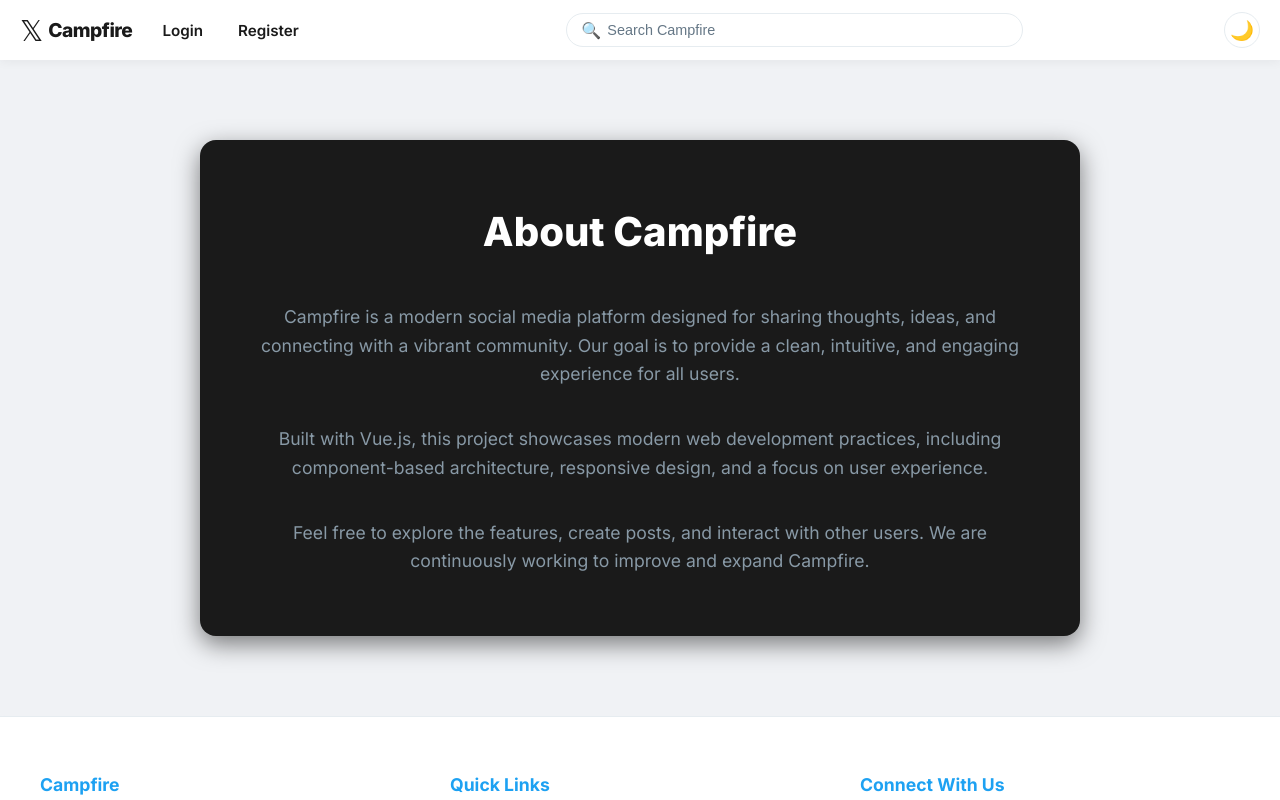
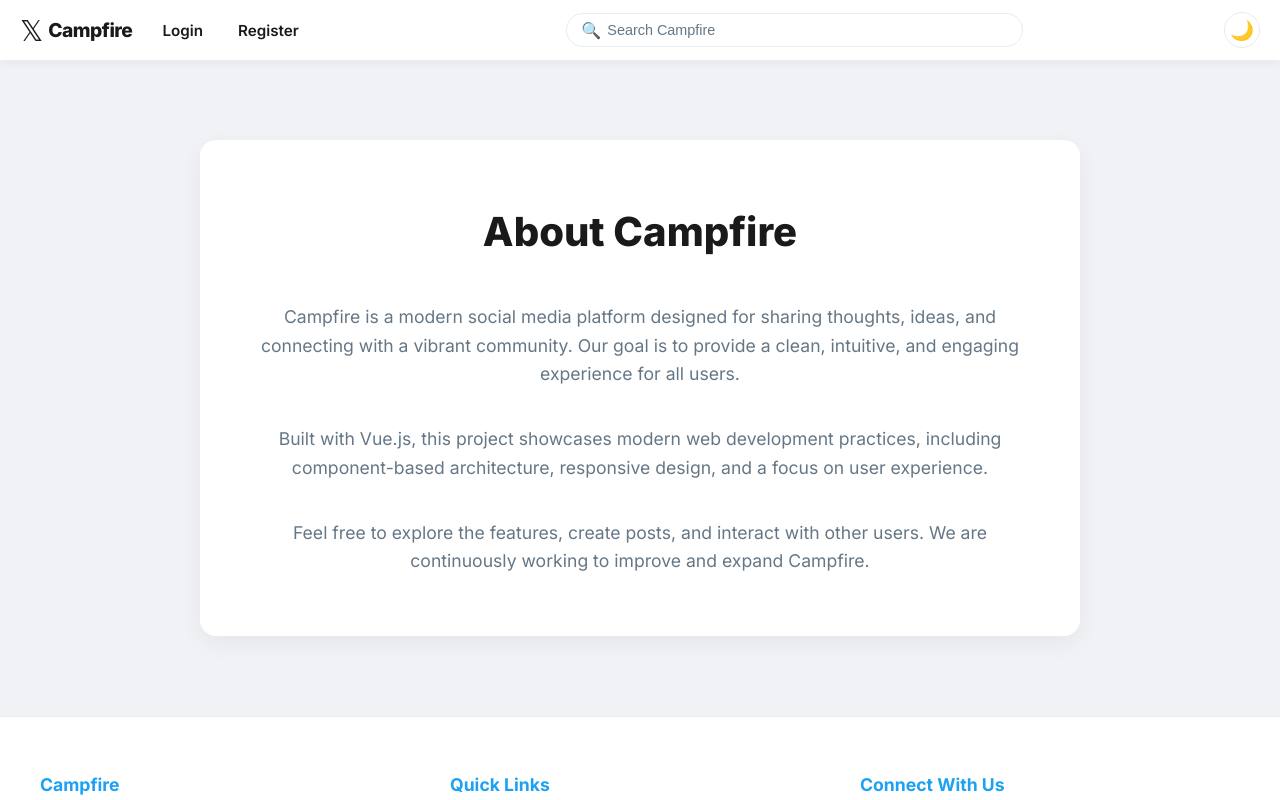
Before and after one commit to Berkayozgun/campfire-frontend, a Vue app: page /about in a window 1280 px wide. Shown: the top 800 px of the page. Built offline with nearby package versions, Linux system fonts and the light colour scheme.

Commit message:
"Fix_About_Page_Theme"

```diff
--- a/src/views/AboutView.vue
+++ b/src/views/AboutView.vue
@@ -27,26 +27,27 @@ export default {
   max-width: 800px;
   margin: 80px auto;
   padding: 40px;
-  background-color: #1a1a1a; /* Dark background for X aesthetic */
+  background-color: var(--card-bg-color); /* Use CSS variable */
   border-radius: 16px;
-  box-shadow: 0 8px 25px rgba(0, 0, 0, 0.5);
+  box-shadow: 0 8px 25px var(--shadow-color); /* Use CSS variable */
   text-align: center;
   font-family: 'Inter', sans-serif;
-  color: #e0e0e0; /* Light text color */
+  color: var(--text-color); /* Use CSS variable */
+  transition: background-color 0.3s, color 0.3s, box-shadow 0.3s; /* Add transition */
 }
 
 .about-title {
   font-size: 2.5rem;
   font-weight: 800;
   margin-bottom: 30px;
-  color: #ffffff;
+  color: var(--text-color); /* Use CSS variable */
 }
 
 .about-text {
   font-size: 1.1rem;
   line-height: 1.6;
   margin-bottom: 20px;
-  color: #8899a6;
+  color: var(--secondary-text-color); /* Use CSS variable */
 }
 
 @media (max-width: 768px) {
```
